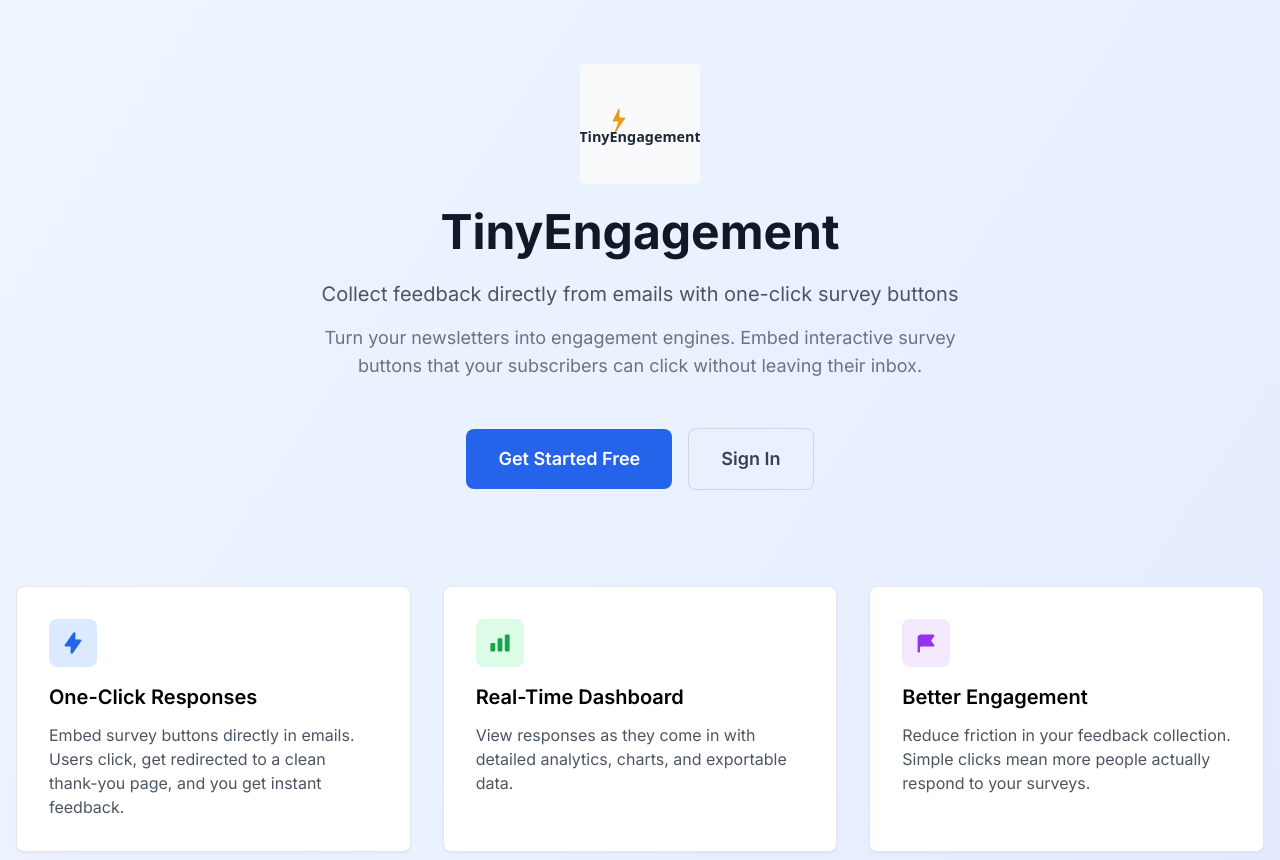
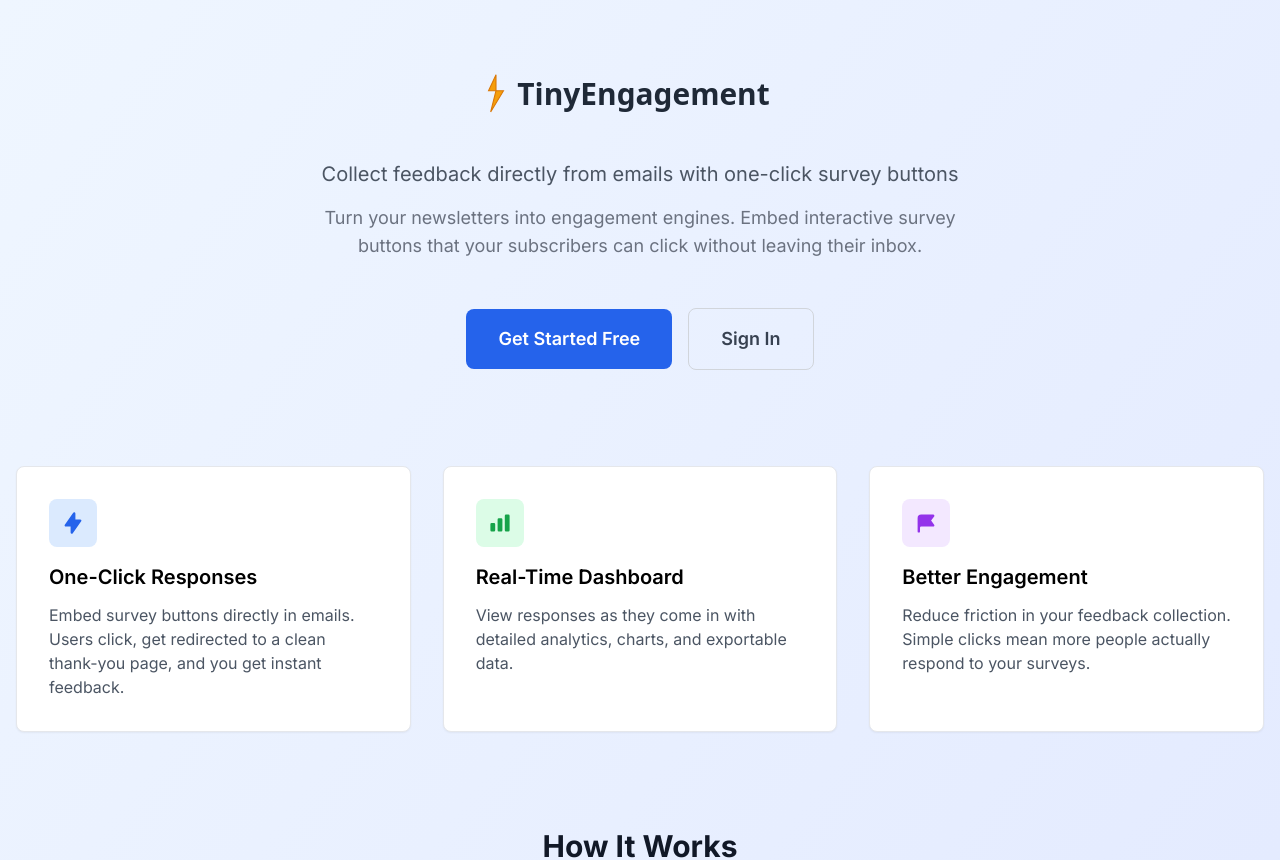
Before and after one commit to adseeker/tinyengage, a Next.js app: page / in a window 1280 px wide. Shown: the top 860 px of the page. Built offline with nearby package versions, Linux system fonts and the light colour scheme.

Commit message:
Fix logo design - horizontal layout with lightning on left, readable size, transparent background

```diff
--- a/src/app/auth/login/page.tsx
+++ b/src/app/auth/login/page.tsx
@@ -33,17 +33,18 @@ export default function LoginPage() {
     <div className="min-h-screen bg-gradient-to-br from-blue-50 to-indigo-100 flex items-center justify-center p-4">
       <Card className="w-full max-w-md">
         <CardHeader className="text-center">
-          <div className="flex justify-center mb-4">
+          <div className="flex justify-center mb-6">
             <Image
               src="/logo.svg"
               alt="TinyEngagement Logo"
-              width={60}
-              height={60}
+              width={240}
+              height={48}
+              className="h-10 w-auto"
             />
           </div>
           <CardTitle className="text-2xl">Sign In</CardTitle>
           <CardDescription>
-            Welcome back to TinyEngagement
+            Welcome back!
           </CardDescription>
         </CardHeader>
         <CardContent>
--- a/src/app/auth/register/page.tsx
+++ b/src/app/auth/register/page.tsx
@@ -45,17 +45,18 @@ export default function RegisterPage() {
     <div className="min-h-screen bg-gradient-to-br from-blue-50 to-indigo-100 flex items-center justify-center p-4">
       <Card className="w-full max-w-md">
         <CardHeader className="text-center">
-          <div className="flex justify-center mb-4">
+          <div className="flex justify-center mb-6">
             <Image
               src="/logo.svg"
               alt="TinyEngagement Logo"
-              width={60}
-              height={60}
+              width={240}
+              height={48}
+              className="h-10 w-auto"
             />
           </div>
           <CardTitle className="text-2xl">Create Account</CardTitle>
           <CardDescription>
-            Start collecting feedback with TinyEngagement
+            Start collecting feedback today
           </CardDescription>
         </CardHeader>
         <CardContent>
--- a/src/app/dashboard/layout.tsx
+++ b/src/app/dashboard/layout.tsx
@@ -40,14 +40,14 @@ export default function DashboardLayout({
         <div className="max-w-7xl mx-auto px-4 sm:px-6 lg:px-8">
           <div className="flex justify-between h-16">
             <div className="flex items-center">
-              <Link href="/dashboard" className="flex items-center space-x-3">
+              <Link href="/dashboard">
                 <Image
                   src="/logo.svg"
                   alt="TinyEngagement Logo"
-                  width={32}
-                  height={32}
+                  width={180}
+                  height={36}
+                  className="h-8 w-auto"
                 />
-                <span className="text-xl font-bold text-gray-900">TinyEngagement</span>
               </Link>
               <div className="ml-10 flex space-x-8">
                 <Link
--- a/src/app/page.tsx
+++ b/src/app/page.tsx
@@ -7,18 +7,16 @@ export default function Home() {
       {/* Hero Section */}
       <div className="container mx-auto px-4 py-16">
         <div className="text-center">
-          <div className="flex justify-center mb-6">
+          <div className="flex justify-center mb-8">
             <Image
               src="/logo.svg"
               alt="TinyEngagement Logo"
-              width={120}
-              height={120}
+              width={400}
+              height={80}
               priority
+              className="h-16 w-auto"
             />
           </div>
-          <h1 className="text-5xl font-bold text-gray-900 mb-6">
-            TinyEngagement
-          </h1>
           <p className="text-xl text-gray-600 mb-4 max-w-3xl mx-auto">
             Collect feedback directly from emails with one-click survey buttons
           </p>
```
Also changed, not shown: public/logo.svg.
